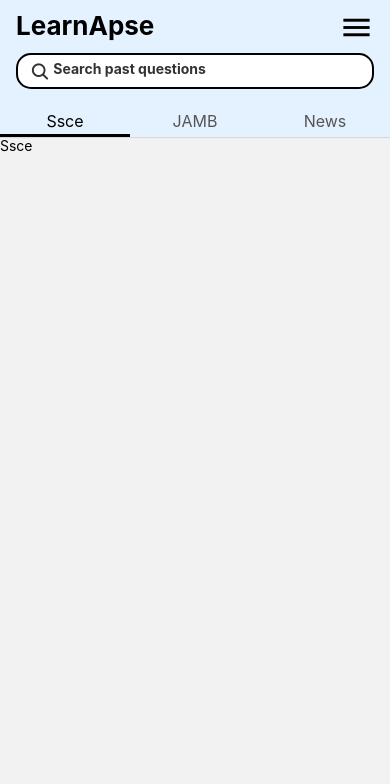
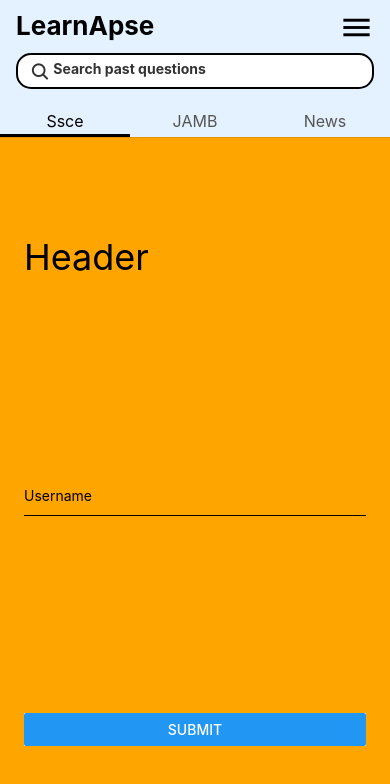
Before and after one commit to suchael/EculisQuizApp, a React Native app in the folder LearnApseCBT/: screen /Ssce in a window 390 px wide. Shown: the top 784 px of the page. Built offline with nearby package versions, Linux system fonts and the light colour scheme.

Commit message:
deleted Main.js, created HomeScreen.js with stack screen

```diff
--- a/LearnApseCBT/App.js
+++ b/LearnApseCBT/App.js
@@ -7,28 +7,31 @@ import {
 // Navigation
 import 'react-native-gesture-handler';
 import { NavigationContainer } from '@react-navigation/native';
-
+import {createNativeStackNavigator} from '@react-navigation/native-stack';
 
 //ReactNative components
 import { StyleSheet, Text, View } from 'react-native';
 
 //my Components
-import Main from "./src/Main.js";
+
 import Status_bar from "./src/Status_bar.js";
-import Header from "./src/Header.js";
+import HomeScreen from './src/HomeScreen.js';
 
 
+const Stack = createNativeStackNavigator();
 export default function App() {
   return (
   	<>
   	<SafeAreaProvider>
   		  <Status_bar/>
   		  <NavigationContainer>
-  			  <Header/>
-  		  	<Main/>
+					<Stack.Navigator initialRouteName='HomeScreen'>
+						<Stack.Screen
+							name="HomeScreen"
+							options={{headerShown: false}}
+							component={HomeScreen}/>
+					</Stack.Navigator>
   		  </NavigationContainer>
-
-
   	</SafeAreaProvider>
   	</>
   );
--- /dev/null
+++ b/LearnApseCBT/src/HomeScreen.js
@@ -0,0 +1,79 @@
+
+import React, { useEffect } from "react";
+import { BackHandler, Text } from 'react-native';
+import { createMaterialTopTabNavigator } from '@react-navigation/material-top-tabs';
+import { useNavigation } from '@react-navigation/native';
+
+import JambContent from "./screen/JambContent.js";
+import NewsContent from "./screen/NewsContent.js";
+import SsceContent from "./screen/SsceContent.js";
+import Header from "./Header.js";
+
+const TopTab = createMaterialTopTabNavigator();
+
+
+function HomeScreen(){
+  return(
+    <>
+      <Header/>
+      <Main/>
+    </>
+  );
+}
+
+
+function Main() {
+  const navigation = useNavigation();
+  useEffect(() => {
+    //  when user clicks on the back botton of their phone
+    //  in the homeScreen
+    //  always return them to JAMB
+    const backAction = () => {
+      navigation.navigate('Jamb');
+      return true; // Return true to prevent default behavior
+    };
+    const backHandler = BackHandler.addEventListener('hardwareBackPress', backAction);
+    return () => backHandler.remove(); // Clean up the event listener
+  }, [navigation]);
+
+  return (
+    <TopTab.Navigator
+      initialRouteName="Jamb"
+      screenOptions={{
+        tabBarActiveTintColor: "#000000",
+        tabBarInactiveTintColor: "#555",
+        tabBarLabelStyle: {
+          fontSize: 16,
+          textTransform: "none",
+        },
+        tabBarStyle: {
+          height: 40, // Adjust the height of the tab bar
+          borderBottomWidth: 0, // Remove top border
+          backgroundColor: "#E4F1FE",
+        },
+        tabBarIndicatorStyle: {
+          bottom: 0, // Adjust the position of the indicator
+          backgroundColor: "black",
+          height: 3,
+        },
+      }}
+    >
+      <TopTab.Screen
+        name="Ssce"
+        component={SsceContent}
+      />
+      <TopTab.Screen
+        name="Jamb"
+        component={JambContent}
+        options={{ tabBarLabel: 'JAMB' }}
+      />
+      <TopTab.Screen
+        name="News"
+        component={NewsContent}
+      />
+    </TopTab.Navigator>
+  );
+}
+
+
+export default HomeScreen;
--- a/LearnApseCBT/src/Main.js
+++ /dev/null
@@ -1,64 +0,0 @@
-import React, { useEffect } from "react";
-import { BackHandler, Text } from 'react-native';
-import { createMaterialTopTabNavigator } from '@react-navigation/material-top-tabs';
-import { useNavigation } from '@react-navigation/native';
-
-import JambContent from "./screen/JambContent.js";
-import NewsContent from "./screen/NewsContent.js";
-
-const TopTab = createMaterialTopTabNavigator();
-
-function Ssce() {
-  return (
-    <Text>Ssce</Text>
-  );
-}
-
-function Main() {
-  const navigation = useNavigation();
-
-  useEffect(() => {
-    const backAction = () => {
-      navigation.navigate('Jamb');
-      return true; // Return true to prevent default behavior
-    };
-
-    const backHandler = BackHandler.addEventListener('hardwareBackPress', backAction);
-
-    return () => backHandler.remove(); // Clean up the event listener
-  }, [navigation]);
-
-  return (
-    <TopTab.Navigator
-      initialRouteName="Jamb"
-      screenOptions={{
-        tabBarActiveTintColor: "#000000",
-        tabBarInactiveTintColor: "#555",
-        tabBarLabelStyle: {
-          fontSize: 16,
-          textTransform: "none",
-        },
-        tabBarStyle: {
-          height: 40, // Adjust the height of the tab bar
-          borderBottomWidth: 0, // Remove top border
-          backgroundColor: "#E4F1FE",
-        },
-        tabBarIndicatorStyle: {
-          bottom: 0, // Adjust the position of the indicator
-          backgroundColor: "black",
-          height: 3,
-        },
-      }}
-    >
-      <TopTab.Screen name="Ssce" component={Ssce} />
-      <TopTab.Screen
-        name="Jamb"
-        component={JambContent}
-        options={{ tabBarLabel: 'JAMB' }}
-      />
-      <TopTab.Screen name="News" component={NewsContent} />
-    </TopTab.Navigator>
-  );
-}
-
-export default Main;
--- /dev/null
+++ b/LearnApseCBT/src/screen/SsceContent.js
@@ -0,0 +1,58 @@
+import React from 'react';
+import {
+  View,
+  KeyboardAvoidingView,
+  TextInput,
+  StyleSheet,
+  Text,
+  Platform,
+  TouchableWithoutFeedback,
+  Button,
+  Keyboard,
+} from 'react-native';
+
+
+function SsceContent(){
+  return (
+    <KeyboardAvoidingView
+      style={styles.container}>
+      <TouchableWithoutFeedback onPress={Keyboard.dismiss}>
+        <View style={styles.inner}>
+          <Text style={styles.header}>Header</Text>
+          <TextInput placeholder="Username" style={styles.textInput} />
+          <View style={styles.btnContainer}>
+            <Button title="Submit" onPress={() => null} />
+          </View>
+        </View>
+      </TouchableWithoutFeedback>
+    </KeyboardAvoidingView>
+  );
+};
+
+const styles = StyleSheet.create({
+  container: {
+    flex: 1,
+    backgroundColor: "orange"
+  },
+  inner: {
+    padding: 24,
+    flex: 1,
+    justifyContent: 'space-around',
+  },
+  header: {
+    fontSize: 36,
+    marginBottom: 48,
+  },
+  textInput: {
+    height: 40,
+    borderColor: '#000000',
+    borderBottomWidth: 1,
+    marginBottom: 36,
+  },
+  btnContainer: {
+    backgroundColor: 'white',
+    marginTop: 12,
+  },
+});
+
+export default SsceContent;
```
